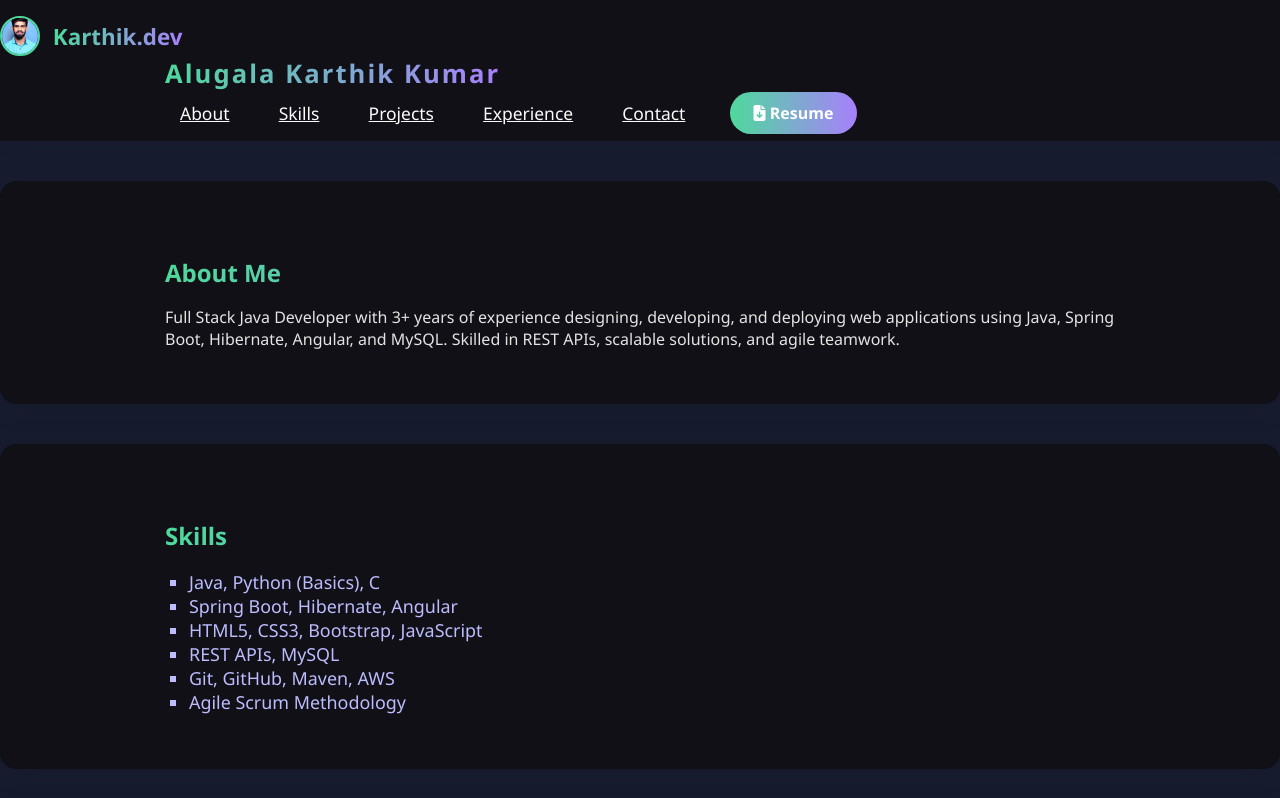
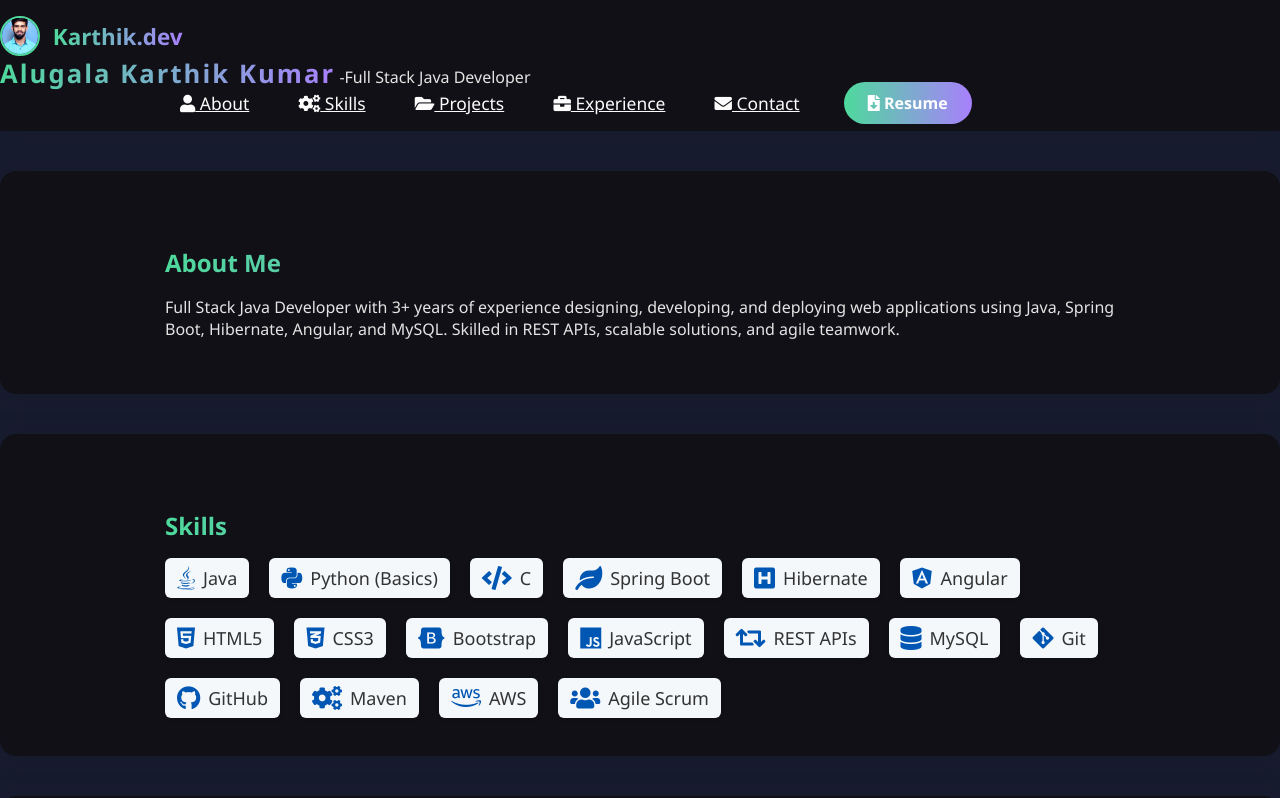
Before and after one commit to Alugalakarthik/Personal-Portfolio-Website-Alugala-Karthik-Kumar, a plain HTML site: page index.html in a window 1280 px wide. Shown: the top 798 px of the page. Drawn offline with Linux system fonts and the light colour scheme; files whose address does not match are found by name.

Commit message:
Update index.html

```diff
--- a/index.html
+++ b/index.html
@@ -6,6 +6,7 @@
   <title>Karthik.dev - Full Stack Java Developer</title>
   <link rel="stylesheet" href="https://cdnjs.cloudflare.com/ajax/libs/font-awesome/6.4.0/css/all.min.css" />
   <link rel="stylesheet" href="style.css" />
+  <link rel="stylesheet" href="https://cdnjs.cloudflare.com/ajax/libs/font-awesome/5.15.3/css/all.min.css">
 </head>
 <body>
   <nav class="navbar">
@@ -13,14 +14,39 @@
         <img src="Photo.jpeg" alt="Karthik Kumar" class="profile-photo" />
         <span class="brand-text">Karthik.dev</span>
     </div>
+    <div class="spacer-row"></div>
+    <div class="brand-title-row">
+        <span class="brand-gradient nav-brand">Alugala Karthik Kumar</span>
+        <span class="nav-subtitle">-Full Stack Java Developer</span>
+    </div>
+    <div class="spacer-row"></div>
     <div class="container nav-container">
-      <span class="brand-gradient nav-brand">Alugala Karthik Kumar</span>
         <ul class="nav-links">
-        <li><a href="#about" class="nav-link">About</a></li>
-        <li><a href="#skills" class="nav-link">Skills</a></li>
-        <li><a href="#projects" class="nav-link">Projects</a></li>
-        <li><a href="#experience" class="nav-link">Experience</a></li>
-        <li><a href="#contact" class="nav-link">Contact</a></li>
+            <li>
+                <a href="#about" class="nav-link">
+                    <i class="fas fa-user"></i> About
+                </a>
+            </li>
+            <li>
+                <a href="#skills" class="nav-link">
+                    <i class="fas fa-cogs"></i> Skills
+                </a>
+            </li>
+            <li>
+                <a href="#projects" class="nav-link">
+                    <i class="fas fa-folder-open"></i> Projects
+                </a>
+            </li>
+            <li>
+                <a href="#experience" class="nav-link">
+                    <i class="fas fa-briefcase"></i> Experience
+                </a>
+            </li>
+            <li>
+                <a href="#contact" class="nav-link">
+                    <i class="fas fa-envelope"></i> Contact
+                </a>
+            </li>
             <li>
                 <a href="resume.pdf" download class="btn btn-resume">
                     <i class="fas fa-file-download"></i> Resume
@@ -42,22 +68,62 @@
   <section id="skills" class="section fade-in">
   <div class="container">
     <h2 class="brand-gradient">Skills</h2>
-      <ul class="skills-list">
-        <li>Java, Python (Basics), C</li>
-        <li>Spring Boot, Hibernate, Angular</li>
-        <li>HTML5, CSS3, Bootstrap, JavaScript</li>
-        <li>REST APIs, MySQL</li>
-        <li>Git, GitHub, Maven, AWS</li>
-        <li>Agile Scrum Methodology</li>
-      </ul>
+    <div class="skills-grid">
+      <div class="skill-item"><i class="fab fa-java"></i><span>Java</span></div>
+      <div class="skill-item"><i class="fab fa-python"></i><span>Python (Basics)</span></div>
+      <div class="skill-item"><i class="fas fa-code"></i><span>C</span></div>
+      <div class="skill-item"><i class="fas fa-leaf"></i><span>Spring Boot</span></div>
+      <div class="skill-item"><i class="fas fa-h-square"></i><span>Hibernate</span></div>
+      <div class="skill-item"><i class="fab fa-angular"></i><span>Angular</span></div>
+      <div class="skill-item"><i class="fab fa-html5"></i><span>HTML5</span></div>
+      <div class="skill-item"><i class="fab fa-css3-alt"></i><span>CSS3</span></div>
+      <div class="skill-item"><i class="fab fa-bootstrap"></i><span>Bootstrap</span></div>
+      <div class="skill-item"><i class="fab fa-js"></i><span>JavaScript</span></div>
+      <div class="skill-item"><i class="fas fa-retweet"></i><span>REST APIs</span></div>
+      <div class="skill-item"><i class="fas fa-database"></i><span>MySQL</span></div>
+      <div class="skill-item"><i class="fab fa-git-alt"></i><span>Git</span></div>
+      <div class="skill-item"><i class="fab fa-github"></i><span>GitHub</span></div>
+      <div class="skill-item"><i class="fas fa-cogs"></i><span>Maven</span></div>
+      <div class="skill-item"><i class="fab fa-aws"></i><span>AWS</span></div>
+      <div class="skill-item"><i class="fas fa-users"></i><span>Agile Scrum</span></div>
+    </div>
   </div>
 </section>
+
+<style>
+  .skills-grid {
+    display: flex;
+    flex-wrap: wrap;
+    gap: 20px;
+  }
+  .skill-item {
+    display: flex;
+    align-items: center;
+    gap: 8px;
+    font-size: 18px;
+    color: #333333;
+    background: #f4f8fb;
+    padding: 8px 12px;
+    border-radius: 6px;
+    box-shadow: 0 2px 4px rgba(0,0,0,0.1);
+    transition: background-color 0.3s ease;
+  }
+  .skill-item i {
+    font-size: 24px;
+    color: #0056b3; /* accent color */
+  }
+  .skill-item:hover {
+    background-color: #18ea8c;
+  }
+</style>
 
   <section id="projects" class="section fade-in">
   <div class="container">
     <h2 class="brand-gradient">Projects</h2>
-      <div class="card">
+    <div class="card" style="display: flex; align-items: center; gap: 20px;">
+      <div style="flex: 1;">
         <h3>Doctor Appointment Management System</h3>
+        <h4>Domain : Healthcare</h4>
         <p>
           Healthcare app for booking appointments and schedule management. Used Java, Spring Boot, Angular, MySQL, AWS.
         </p>
@@ -67,13 +133,17 @@
           <li>Zero critical defects in 3 releases</li>
         </ul>
       </div>
+      <div style="flex-shrink: 0;">
+        <img src="C:/Users/Admin/OneDrive/Desktop/Personal Portfolio/DoctorAppointmentManagement.jpg" alt="Doctor Appointment Image" width="400" height="300">
+      </div>
+    </div>
   </div>
 </section>
-
   <section id="experience" class="section fade-in">
     <div class="container">
       <h2 class="brand-gradient">Experience</h2>
-      <div class="card">
+      <div class="card" style="display: flex; align-items:center; gap:20px;">
+        <div style="flex:1;">
         <h3>Full Stack Java Developer - Starlite Infotech Limited</h3>
         <p><em>July 2022 – Present, Bengaluru, India</em></p>
         <ul>
@@ -81,6 +151,10 @@
           <li>REST API design, Angular integration</li>
           <li>Performance tuning, agile process, AWS deployment</li>
         </ul>
+        </div>
+        <div style="flex-shrink:0;">
+          <img src="C:/Users/Admin/OneDrive/Desktop/Personal Portfolio/logo.png" alt="Starlite Infotech Limited" width="400" height="300">
+        </div>
       </div>
     </div>
   </section>
```
Lines whose indentation alone changed are shown as unchanged.
